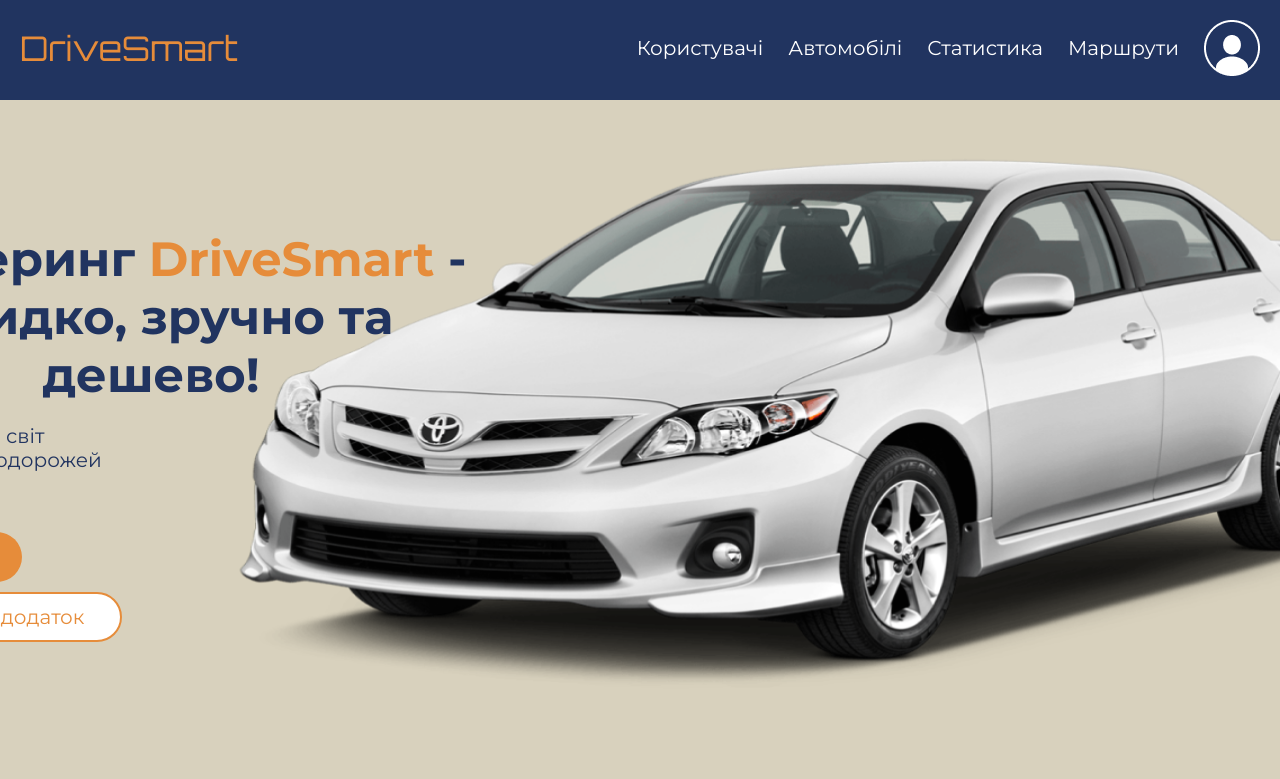
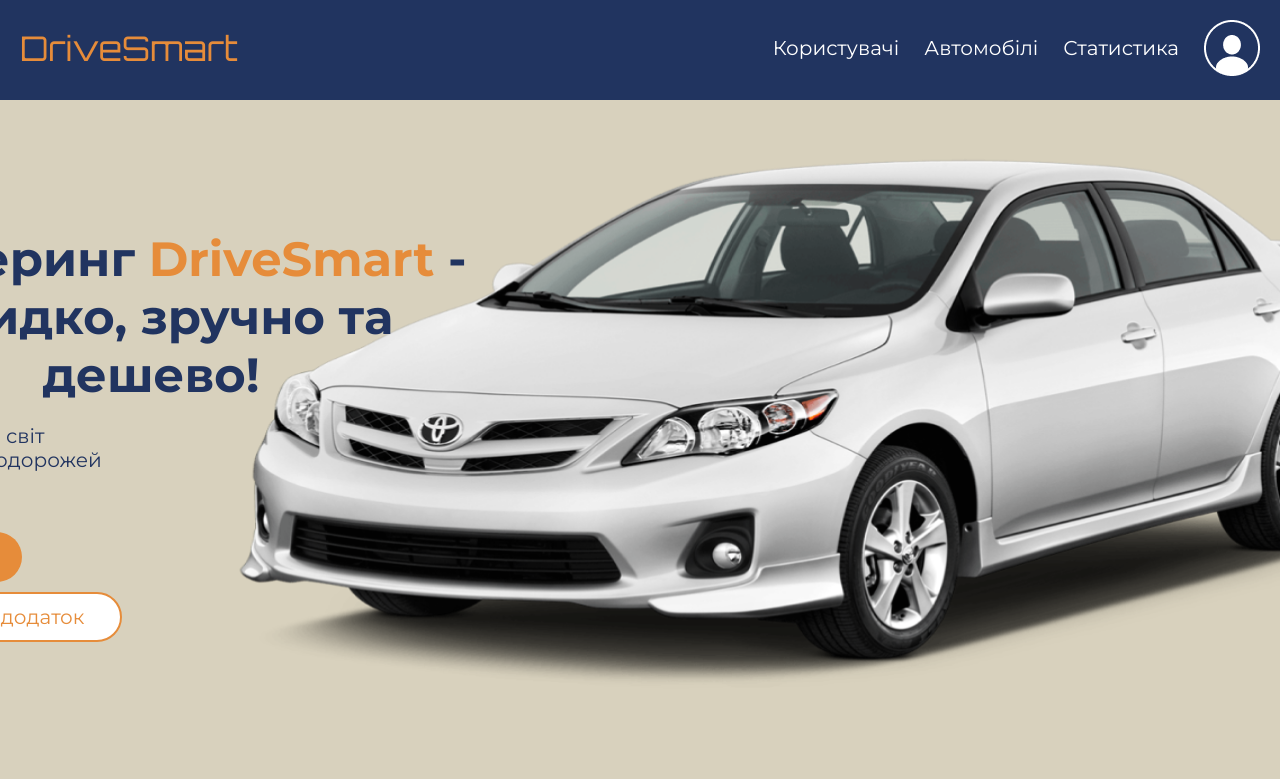
Before and after one commit to vileetrin/DriveSmart, a PHP site: page /index.php in a window 1280 px wide. Shown: the top 779 px of the page. Run offline with PHP 8.4, Linux system fonts and the light colour scheme; the visitor is signed in with stand-in values (Sample User, id 1).

Commit message:
update header

```diff
--- a/Parts/header.php
+++ b/Parts/header.php
@@ -25,7 +25,6 @@ $isAdmin = isset($_SESSION['user_role']) && $_SESSION['user_role'] === 'admin';
                         <li class="main-nav-list-item"><a href="../customerCRUDOpen.php" class="main-nav-link">Користувачі</a></li>
                         <li class="main-nav-list-item"><a href="../carCRUDOpen.php" class="main-nav-link">Автомобілі</a></li>
                         <li class="main-nav-list-item"><a href="../statsOpen.php" class="main-nav-link">Статистика</a></li>
-                        <li class="main-nav-list-item"><a href="#" class="main-nav-link">Маршрути</a></li>
                     <?php else: ?>
                         <li class="main-nav-list-item"><a href="./catalogOpen.php" class="main-nav-link">Пропозиції</a></li>
                         <li class="main-nav-list-item"><a href="../mapOpen.php" class="main-nav-link">Мапа</a></li>
```
